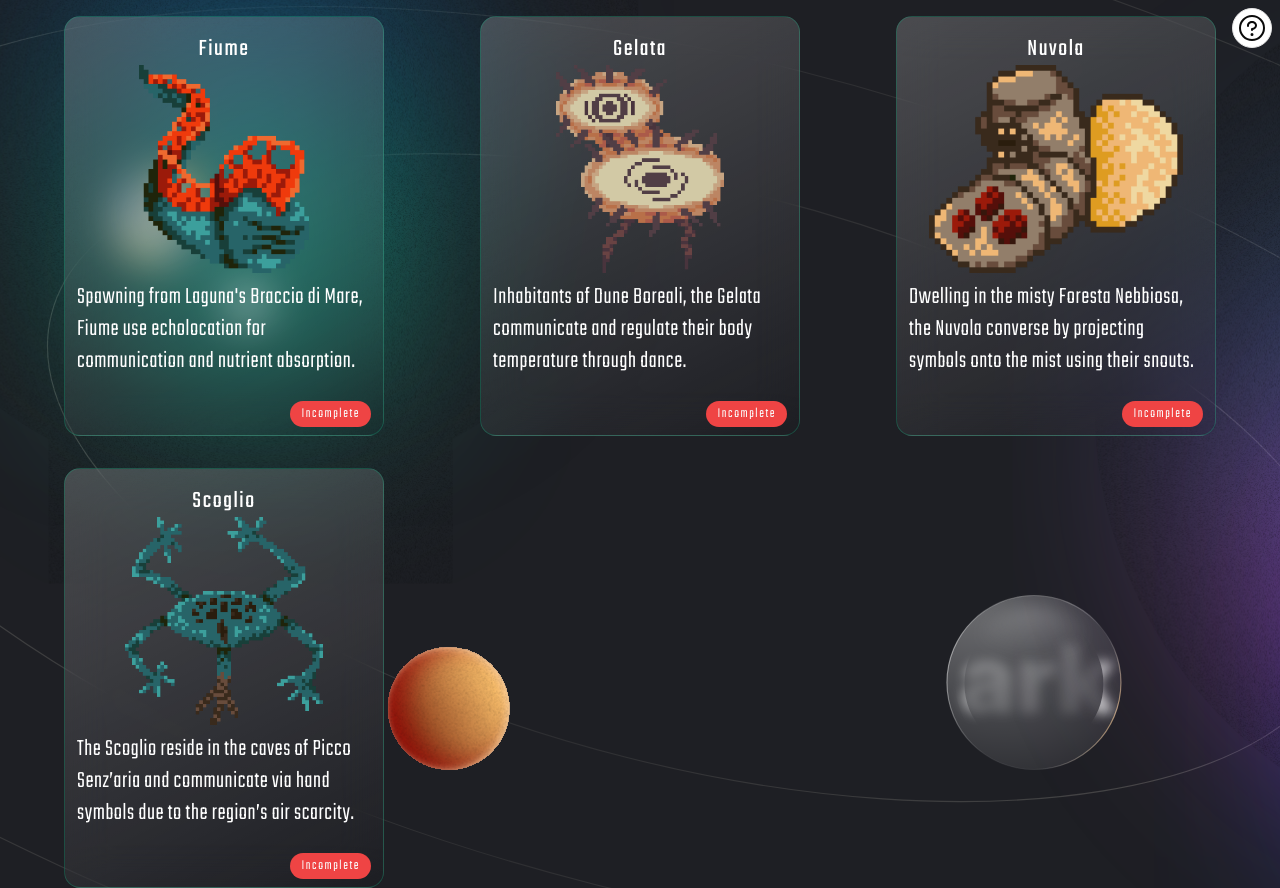
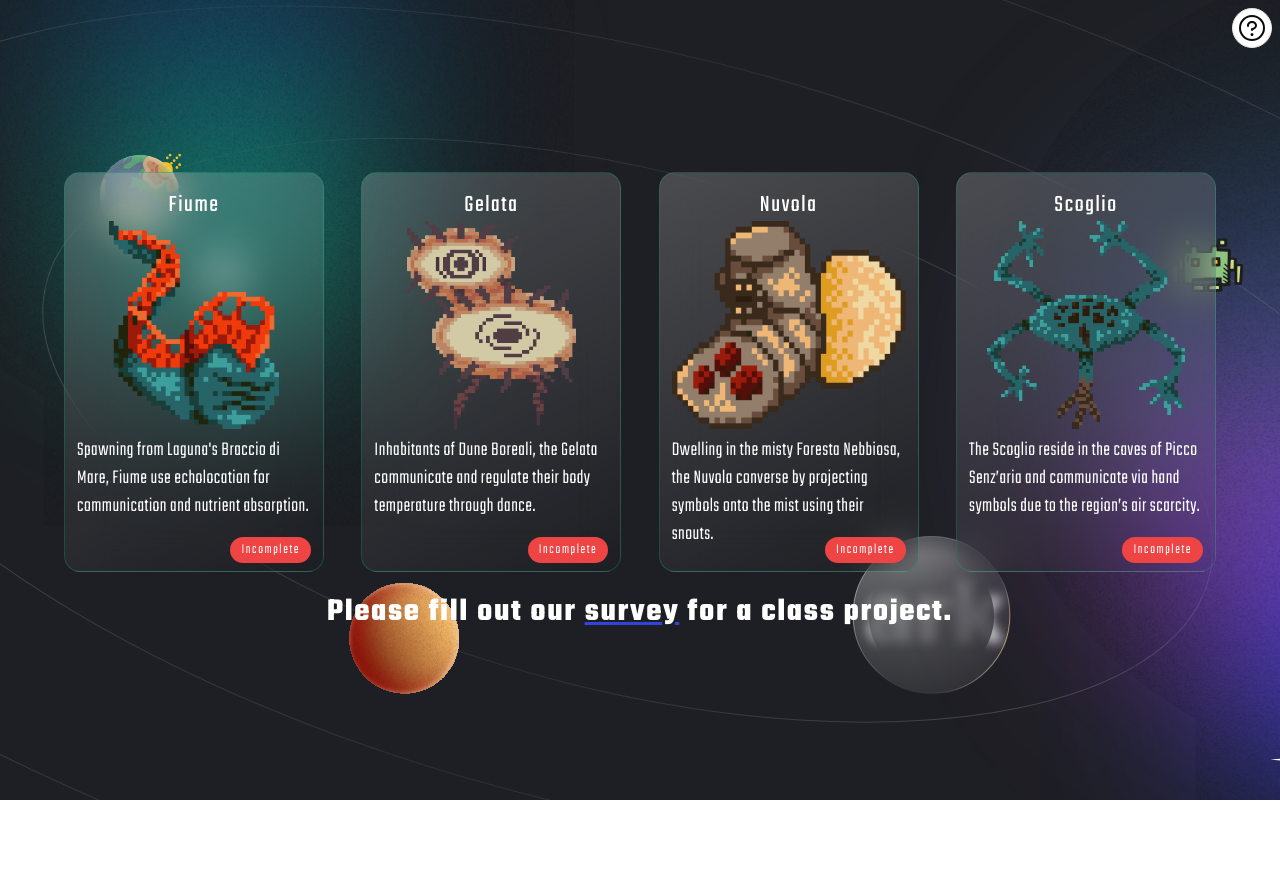
Before and after one commit to ryanata/ark-andante-prototype, a React (Vite) app: page / in a window 1280 px wide. After the commit the page ends 800 px from the top, so only its background shows below. Built offline with nearby package versions, Linux system fonts and the light colour scheme.

Commit message:
front page changes

```diff
--- a/src/App.tsx
+++ b/src/App.tsx
@@ -29,6 +29,8 @@ import {
 
 const App: React.FC = () => {
   const isTablet = useMediaQuery('(max-width: 1430px)');
+  const isTabletShrink = useMediaQuery('(min-width: 1200px)');
+
   const isMobile = useMediaQuery('(max-width: 768px)');
   const [completionTime, setCompletionTime] = useState<string>("");
   const divRef = useRef<HTMLDivElement>(null);
@@ -81,7 +83,7 @@ const App: React.FC = () => {
 
   return (
     <div className={`flex flex-col justify-center items-center w-auto min-h-screen ${topPadding}`} style={{ backgroundImage: `url(${bgImg})`, backgroundRepeat: 'no-repeat', backgroundSize: 'cover' }}>
-        <div>
+        <div className="w-full">
           <div className="absolute top-2 right-2">
             <Dialog>
               <DialogTrigger asChild>
@@ -118,15 +120,19 @@ const App: React.FC = () => {
           </div>
           <div className="flex flex-wrap gap-x-2 gap-y-8 justify-between items-center w-full px-16">
               {aliens.map((alien, index) => (
-                  <Card key={index} title={alien.title} image={alien.image} description={alien.description} completed={gameData[`${alien.title.toLowerCase()}Completed` as ArkGameBooleanDataKeys]}/>
+                  <Card key={index} title={alien.title} image={alien.image} description={alien.description} shrink={isTablet && isTabletShrink} completed={gameData[`${alien.title.toLowerCase()}Completed` as ArkGameBooleanDataKeys]}/>
               ))}
           </div>
           {
-            completionTime &&
+            completionTime ?
             <div className={`flex flex-col justify-center items-center text-white font-bold pt-2 tracking-wider font-teko`} style={{fontSize: finishedTextSize}}>
                 <h1>Congrats you have finished all tasks in <span className="text-green-500">{completionTime}</span>!</h1>
                 <h2 className="mb-2">Please fill out our <a target="_blank" className="underline decoration-[#3344dd] hover:decoration-[#bb1122]" href="https://docs.google.com/forms/d/e/1FAIpQLSfarbdcxLbog54gW8q6dEYhzLeU4v936CKNuQCAaLOn1HB69Q/viewform">survey</a> for a class project.</h2>
                 <Button onClick={resetGame} size="xl" variant="gradient" className={`tracking-wider text-${finishedButtonSize}`}>Play Again</Button>
+            </div>
+            :
+            <div className="flex justify-center items-center text-white font-bold pt-4 tracking-wider font-teko" style={{fontSize: finishedTextSize}}>
+              <h2 className="mb-2">Please fill out our <a target="_blank" className="underline decoration-[#3344dd] hover:decoration-[#bb1122]" href="https://docs.google.com/forms/d/e/1FAIpQLSfarbdcxLbog54gW8q6dEYhzLeU4v936CKNuQCAaLOn1HB69Q/viewform">survey</a> for a class project.</h2>
             </div>
           }
         </div>
@@ -139,13 +145,14 @@ interface CardProps {
   image: string;
   description: string;
   completed: boolean;
+  shrink: boolean;
 }
 
-const Card: React.FC<CardProps> = ({ title, image, description, completed }) => {
+const Card: React.FC<CardProps> = ({ title, image, description, completed, shrink }) => {
   const navigate = useNavigate();
   return (
     <div
-      className="w-80 h-[420px] rounded-2xl font-teko tracking-widest text-white pt-4 px-3 overflow-none cursor-pointer border border-seagreen hover:border-4 transform hover:scale-105 transition-transform duration-200"
+      className={`${shrink ? "w-[260px]" : "w-80"} ${shrink ? "h-[400px]" : "h-[420px]"} rounded-2xl font-teko tracking-widest text-white pt-4 px-3 overflow-none cursor-pointer border border-seagreen hover:border-4 transform hover:scale-105 transition-transform duration-200`}
       style={{background: 'linear-gradient(153deg, rgba(255, 255, 255, 0.20) 0%, rgba(255, 255, 255, 0) 100%)', backdropFilter: 'blur(22px)'}}
       onClick={() => navigate(title.toLowerCase())}
     >
@@ -155,7 +162,7 @@ const Card: React.FC<CardProps> = ({ title, image, description, completed }) =>
       <div className="flex justify-center h-52">
         <img src={image} alt="Audio Alien" />
       </div>
-      <p className="text-2xl tracking-wide font-light mt-2">
+      <p className={`${shrink ? "text-xl" : "text-2xl"} tracking-wide font-light mt-2`}>
         {description}
       </p>
       <div className="absolute bottom-2 right-3">
```
